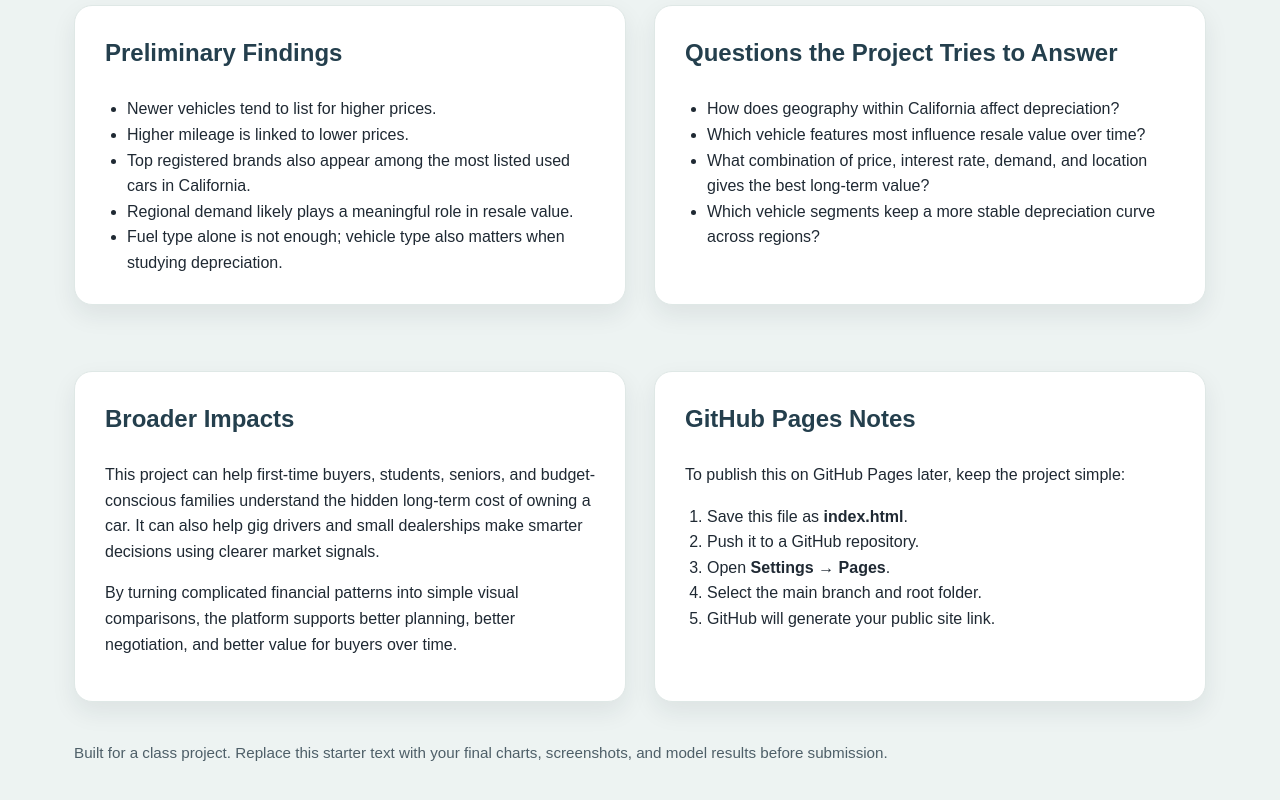
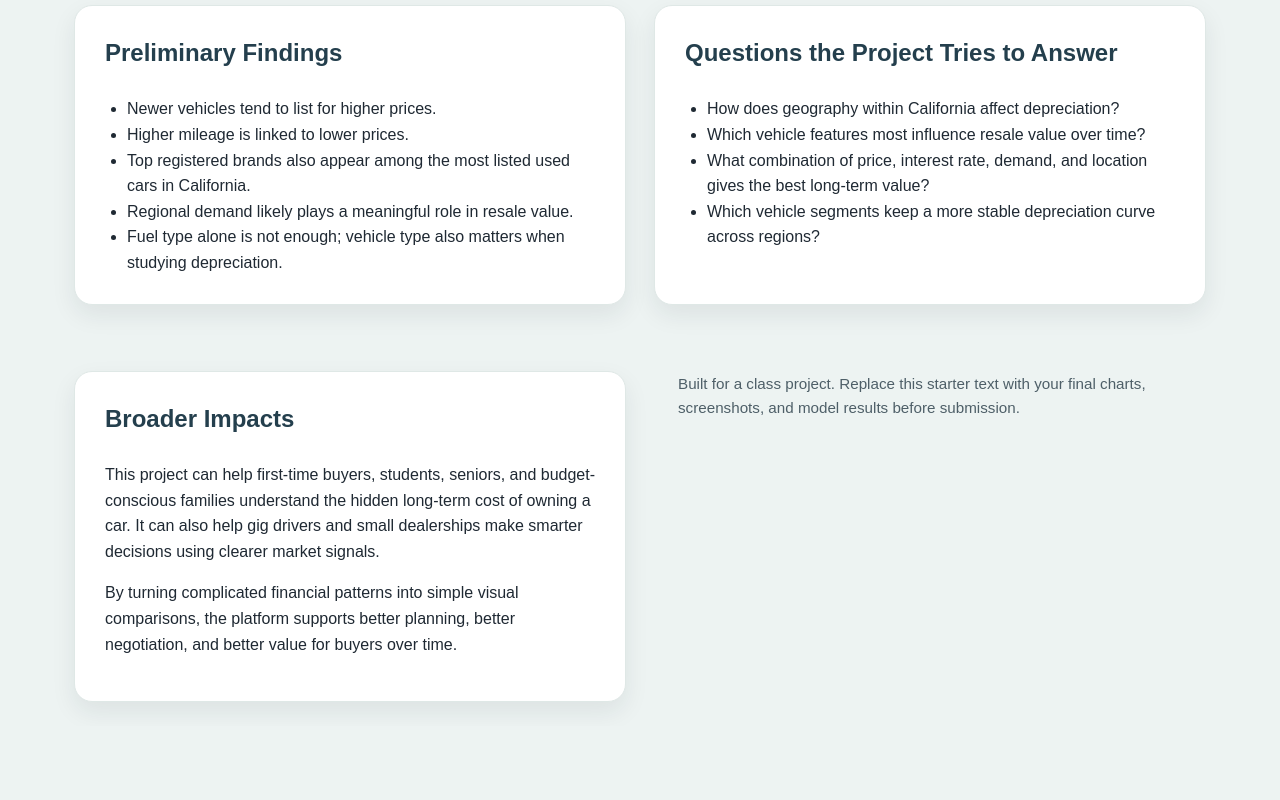
Before and after one commit to SanaAlHamimidi/vehicle-financial-decision-engine, a plain HTML site: page index.html in a window 1280 px wide. Shown: the part 1542-2342 px from the top of the page. After the commit the page ends 2268 px from the top, so only its background shows below. Drawn offline with Linux system fonts and the light colour scheme.

Commit message:
index.html

```diff
--- a/index.html
+++ b/index.html
@@ -339,20 +339,6 @@
           </p>
         </div>
 
-        <div class="card">
-          <h3>GitHub Pages Notes</h3>
-          <p>To publish this on GitHub Pages later, keep the project simple:</p>
-          <ol class="clean">
-            <li>Save this file as <strong>index.html</strong>.</li>
-            <li>Push it to a GitHub repository.</li>
-            <li>Open <strong>Settings → Pages</strong>.</li>
-            <li>Select the main branch and root folder.</li>
-            <li>GitHub will generate your public site link.</li>
-          </ol>
-        </div>
-      </div>
-    </section>
-  </main>
 
   <footer class="footer">
     <p>
```
